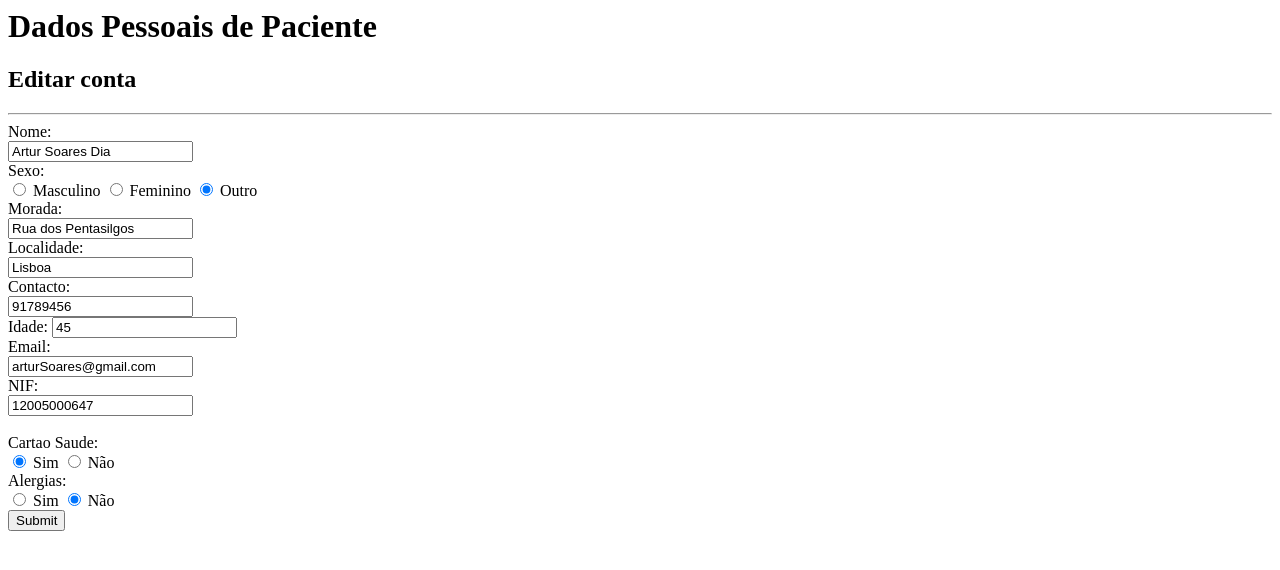
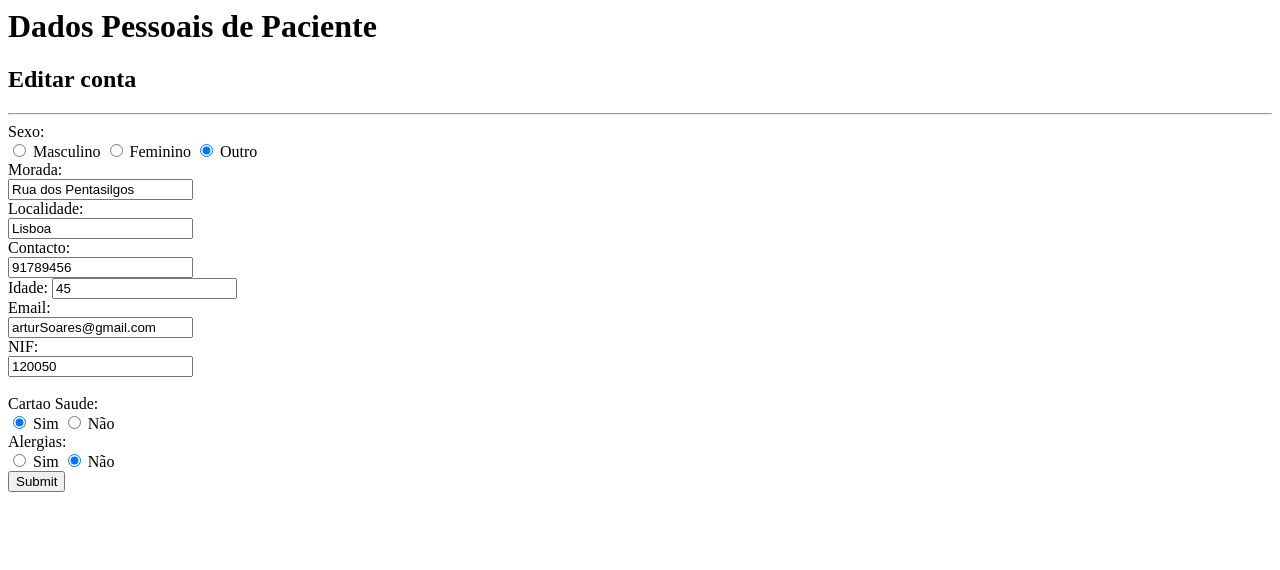
Before and after one commit to diogoFritz/Trabalho-Final-SIM, a PHP site: page /dadosPessoais.php in a window 1280 px wide. Shown: the top 570 px of the page. Run offline with PHP 8.4, Linux system fonts and the light colour scheme.

Commit message:
compete Dados Pessoais

```diff
--- a/checkPersonalData.php
+++ b/checkPersonalData.php
@@ -1,6 +1,5 @@
 <?php
     $user_id = $_SESSION['user_id'];
-    $name = $_POST['nome'];
     $idade = $_POST['idade'];
     $morada = $_POST['morada'];
     $localidade = $_POST['localidade'];
@@ -19,7 +18,7 @@
     $result = mysqli_query($connect ,$sql);
     $id = mysqli_num_rows($result);
     $id = $id+1;
-    $sql = "INSERT INTO usuarios (PACIENTE_ID,USER_ID,NOME,MORADA,LOCALIDADE,CONTACTO,EMAIL,SEXO,NIF,CARTAO_SAUDE,ALERGIAS) VALUES (".$id.",".$user_id.",'".$nome."','".$morada."','".$localidade."',".$contacto.",'".$email."','".$sexo."',".$nif.",'".$cartao."','".$alergias."')";
+    $sql = "INSERT INTO pacientes (paciente_id,USER_ID,IDADE,MORADA,LOCALIDADE,CONTACTO,EMAIL,SEXO,NIF,CARTAO_SAUDE,ALERGIAS) VALUES (".$id.",".$user_id.",'".$idade."','".$morada."','".$localidade."',".$contacto.",'".$email."','".$sexo."',".$nif.",'".$cartao."','".$alergias."')";
 
     if (mysqli_query($connect, $sql)) {
         echo "Added new record created successfully in pacientes !";
--- a/dadosPessoais.php
+++ b/dadosPessoais.php
@@ -6,9 +6,6 @@
 
         <h2>Editar conta</h2>
         <hr>
-       <label>Nome:</label> <br>
-       <input type = "text" name = "nome" value = "Artur Soares Dia" >
-       <br>
 
        <label>Sexo:</label> <br>
        <input type = "radio" name = "sexo" value = "M"> Masculino
@@ -34,7 +31,7 @@
        <label>Email:</label> <br>
        <input type="email" name="email" value="arturSoares@gmail.com"> <br>
        <label>NIF:</label> <br>
-       <input type="text" name="nif" value="12005000647"> <br>
+       <input type="text" name="nif" value="120050"> <br>
        <br>
 
        <label>Cartao Saude:</label> <br>
```
